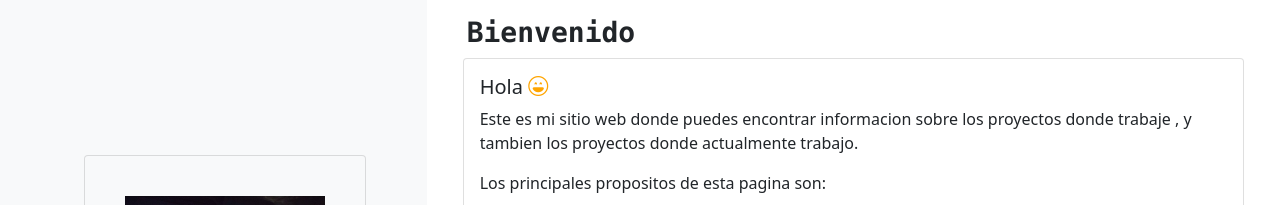
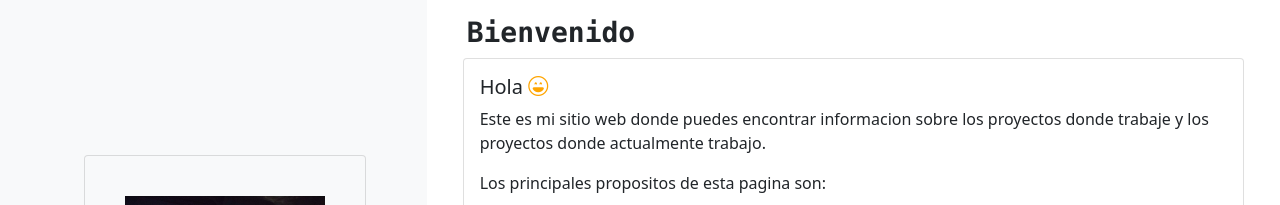
Before and after one commit to andreGTec/andreGTec.github.io, a plain HTML site: page index.html in a window 1280 px wide. Shown: the top 205 px of the page. Drawn offline with nearby package versions, Linux system fonts and the light colour scheme.

Commit message:
Actualizacion de texto

```diff
--- a/index.html
+++ b/index.html
@@ -65,7 +65,7 @@
                             <h5 class="card-title">Hola <i class="bi bi-emoji-laughing" style="color:orange"></i> </h5>
                             <p class="card-text">
                                 Este es mi sitio web donde puedes encontrar informacion sobre los proyectos donde
-                                trabaje , y tambien los proyectos donde actualmente trabajo.
+                                trabaje y los proyectos donde actualmente trabajo.
                             </p>
                             <p class="card-text">
                                 Los principales propositos de esta pagina son:
```
